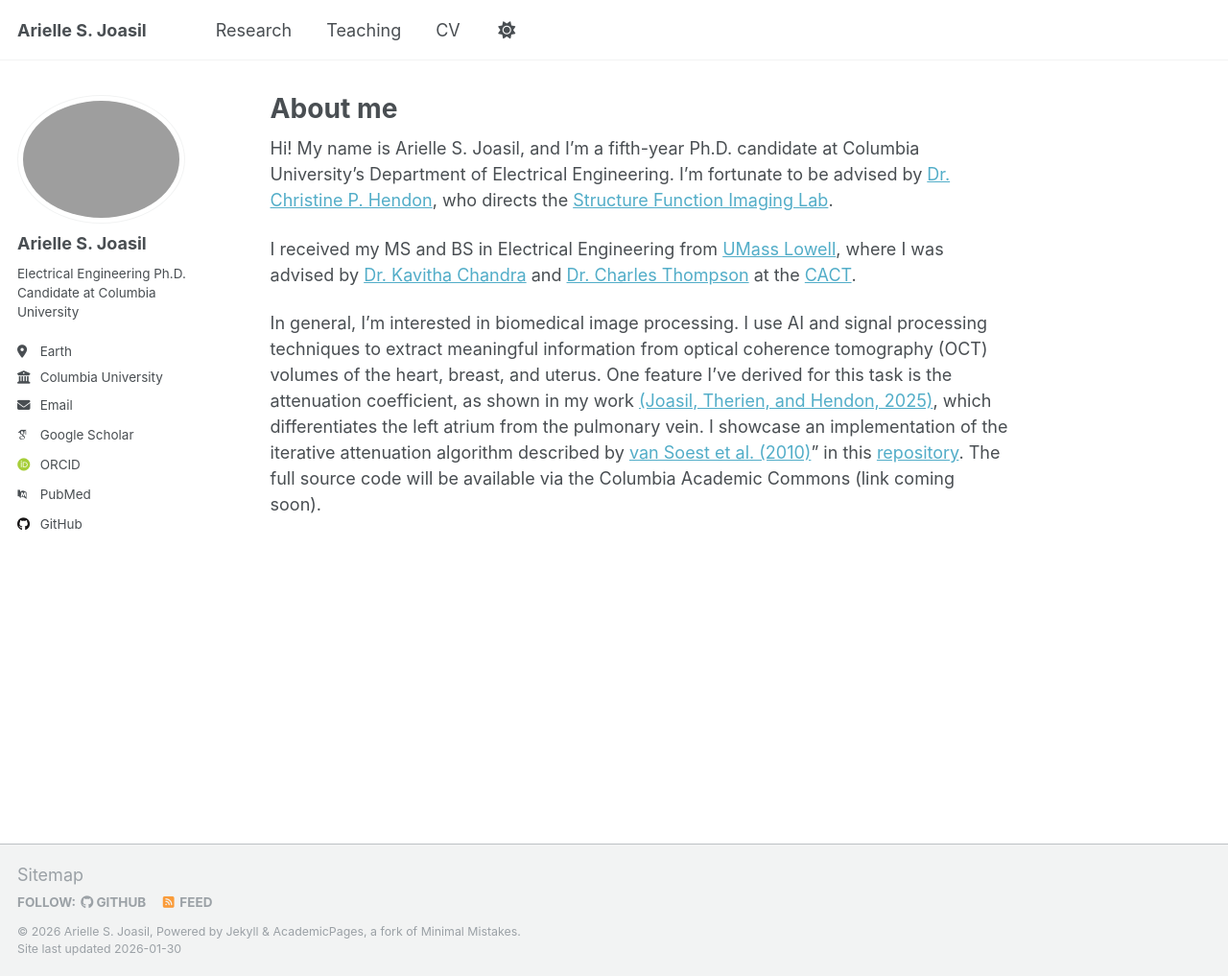
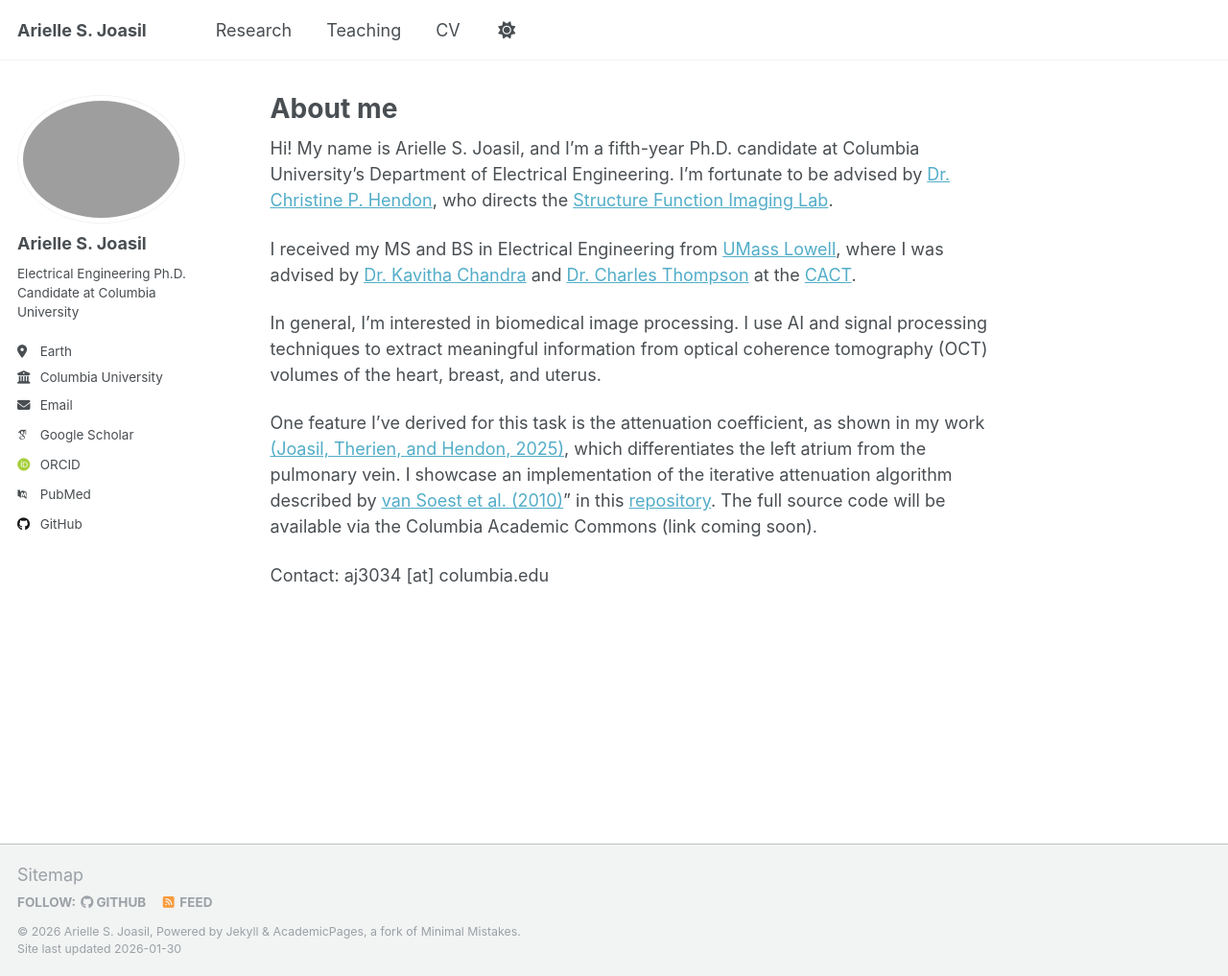
Before and after one commit to ari-jpg/ari-jpg.github.io, a Jekyll site: the page built from _pages/about.md, in a window 1280 px wide and 1017 px high. Shown: the whole window at 96% size. Built offline with Jekyll 4.4.1, drawn with Linux system fonts in a browser that asks for light colours; some web fonts are replaced.

Commit message:
Update about.md

```diff
--- a/_pages/about.md
+++ b/_pages/about.md
@@ -11,4 +11,8 @@ Hi! My name is Arielle S. Joasil, and I'm a fifth-year Ph.D. candidate at Columb
 
 I received my MS and BS in Electrical Engineering from [UMass Lowell](https://www.uml.edu/engineering/electrical-computer/), where I was advised by [Dr. Kavitha Chandra](https://www.uml.edu/research/cact/people/chandra-kavitha.aspx) and [Dr. Charles Thompson](https://www.uml.edu/research/cact/people/thompson-charles.aspx) at the [CACT](https://www.uml.edu/research/cact/).
 
-In general, I'm interested in biomedical image processing. I use AI and signal processing techniques to extract meaningful information from optical coherence tomography (OCT) volumes of the heart, breast, and uterus. One feature I've derived for this task is the attenuation coefficient, as shown in my work [(Joasil, Therien, and Hendon, 2025)](https://doi.org/10.1117/1.JBO.30.1.016005), which differentiates the left atrium from the pulmonary vein. I showcase an implementation of the iterative attenuation algorithm described by [van Soest et al. (2010)](https://doi.org/10.1117/1.3280271)" in this [repository](https://github.com/ari-jpg/oct-attenuation-profile-pub). The full source code will be available via the Columbia Academic Commons (link coming soon).
+In general, I'm interested in biomedical image processing. I use AI and signal processing techniques to extract meaningful information from optical coherence tomography (OCT) volumes of the heart, breast, and uterus.
+
+One feature I've derived for this task is the attenuation coefficient, as shown in my work [(Joasil, Therien, and Hendon, 2025)](https://doi.org/10.1117/1.JBO.30.1.016005), which differentiates the left atrium from the pulmonary vein. I showcase an implementation of the iterative attenuation algorithm described by [van Soest et al. (2010)](https://doi.org/10.1117/1.3280271)" in this [repository](https://github.com/ari-jpg/oct-attenuation-profile-pub). The full source code will be available via the Columbia Academic Commons (link coming soon).
+
+Contact: aj3034 [at] columbia.edu
```
